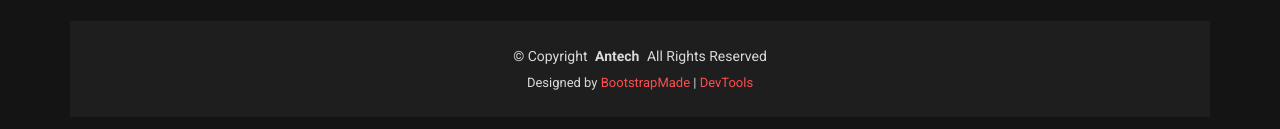
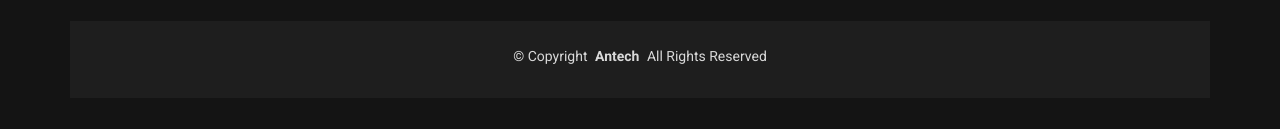
Before and after one commit to Antech-greyhat/Emobilis-Template, a plain HTML site: page index.html in a window 1280 px wide. Shown: the part 7528-7657 px from the top of the page. Drawn offline with Linux system fonts and the light colour scheme.

Commit message:
Comment out footer purchase link and credits
Commented out the purchase link and designer credits in the footer.

```diff
--- a/index.html
+++ b/index.html
@@ -953,8 +953,8 @@
         <!-- All the links in the footer should remain intact. -->
         <!-- You can delete the links only if you've purchased the pro version. -->
         <!-- Licensing information: https://bootstrapmade.com/license/ -->
-        <!-- Purchase the pro version with working PHP/AJAX contact form: [buy-url] -->
-        Designed by <a href="https://bootstrapmade.com/">BootstrapMade</a> | <a href="https://bootstrapmade.com/tools/">DevTools</a>
+        <!-- Purchase the pro version with working PHP/AJAX contact form: [buy-url]
+        Designed by <a href="https://bootstrapmade.com/">BootstrapMade</a> | <a href="https://bootstrapmade.com/tools/">DevTools</a> -->
       </div>
     </div>
 
```
